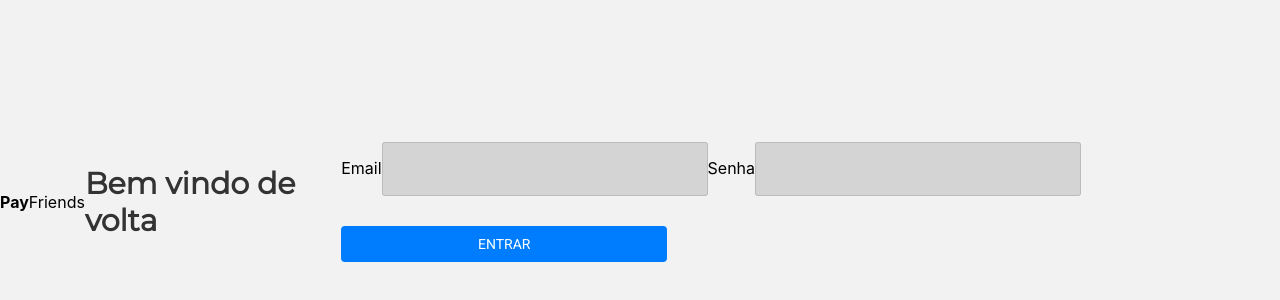
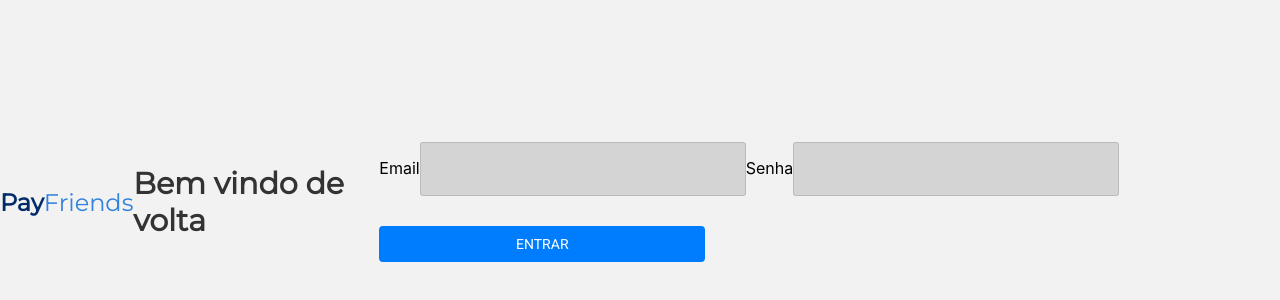
Before and after one commit to danditeoa/picpay-desafio-frontend, a Next.js app: page / in a window 1280 px wide. Shown: the part 198-498 px from the top of the page. Built offline with nearby package versions, Linux system fonts and the light colour scheme; data requests are answered from the project's data file.

Commit message:
feat(logopayfriends): component style

```diff
--- a/src/components/LogoPayFriends/LogoPayFriends.tsx
+++ b/src/components/LogoPayFriends/LogoPayFriends.tsx
@@ -1,10 +1,17 @@
-import styles from '../Header/header.module.scss'
+import { isUserLoggedAtom } from '../../atoms/login.atom'
+import classNames from 'classnames'
+import styles from './logoPayFriends.module.scss'
 
 const LogoPayFriends = () => {
 
+  const cx = classNames.bind(styles);
   return (
-    <div className={styles.payfriends}>
-        <b className={styles.pay}>Pay</b>Friends
+    <div className={cx(styles.payfriends, {
+      [styles.whiteLogo]: isUserLoggedAtom,
+    })}>
+      <b className={cx(styles.payColorLogo, {
+        [styles.payWhiteLogo]: !isUserLoggedAtom,
+      })}>Pay</b>Friends
     </div>
   );
 };
--- a/src/components/LogoPayFriends/logoPayFriends.module.scss
+++ b/src/components/LogoPayFriends/logoPayFriends.module.scss
@@ -4,7 +4,11 @@
     font-weight: 300;
     font-size: 24px;
     line-height: 29px;
-    color: #F8F8F8;
+    color: #2F82DD;
+  }
+
+  .payColorLogo {
+    color: #002D69;
   }
 
   .pay {
```
